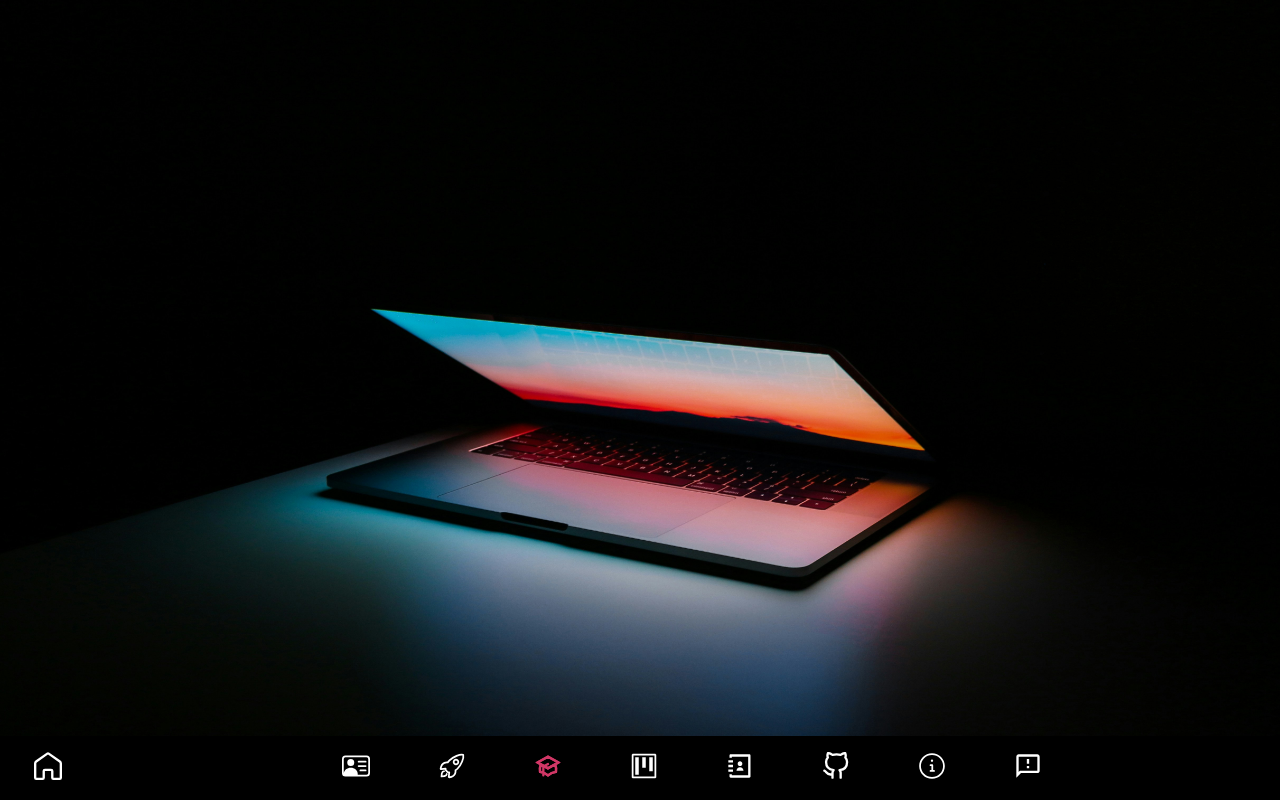
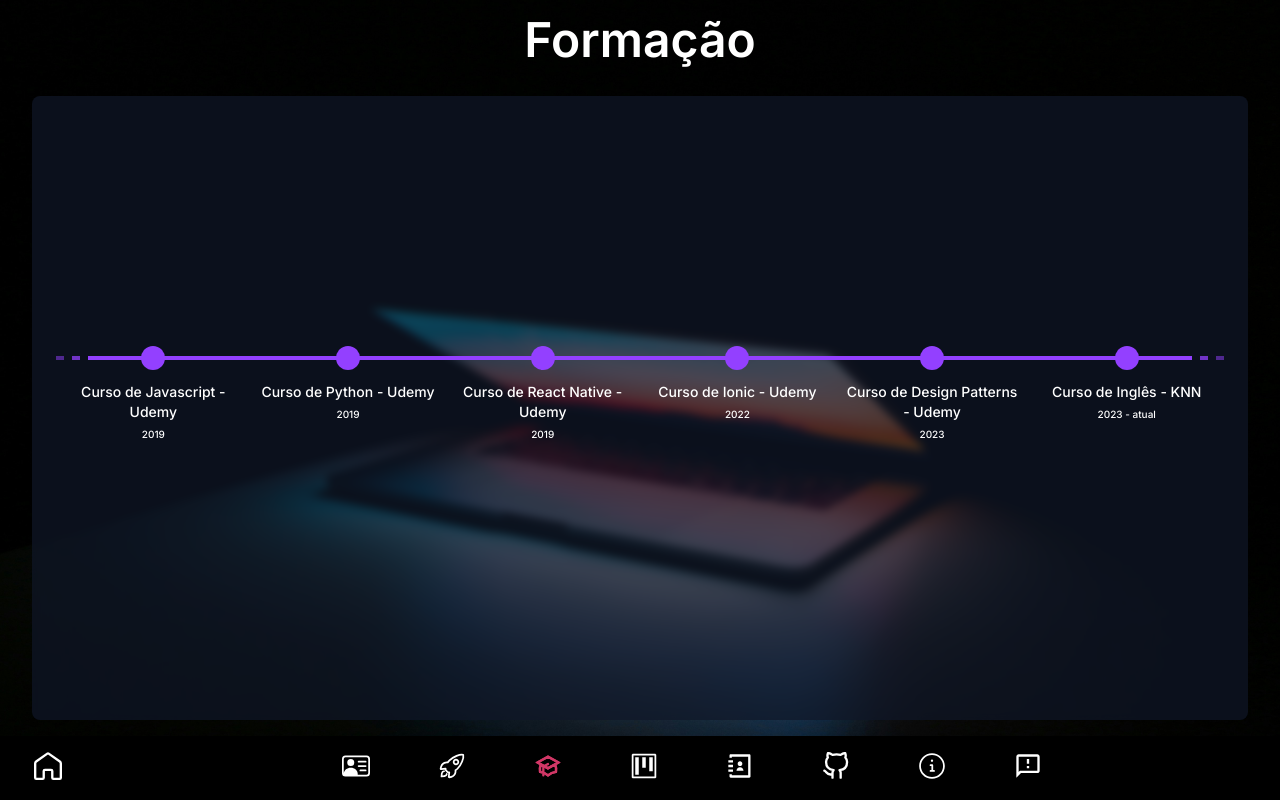
Before and after one commit to ricardorodriguespes17/meu-portifolio, a Next.js app: page /formation in a window 1280 px wide. Before the commit this address had no page. Built offline with nearby package versions, Linux system fonts and the light colour scheme.

Commit message:
formation page structure

```diff
--- /dev/null
+++ b/src/app/formation/page.tsx
@@ -0,0 +1,30 @@
+import Main from "@/components/MainContainer"
+import Timeline from "@/components/Timeline"
+
+const Formation = () => {
+  const academicFormation = [
+    { title: "Técnico em Informática - IFNMG", period: "2014 - 2018" },
+    { title: "Ciência da Computação - UESB", period: "2017 - atual" }
+  ]
+
+  const courses = [
+    { title: "Curso de Javascript - Udemy", period: "2019" },
+    { title: "Curso de Python - Udemy", period: "2019" },
+    { title: "Curso de React Native - Udemy", period: "2019" },
+    { title: "Curso de Ionic - Udemy", period: "2022" },
+    { title: "Curso de Design Patterns - Udemy", period: "2023" },
+    { title: "Curso de Inglês - KNN", period: "2023 - atual" }
+  ]
+
+  return (
+    <div className="flex flex-col items-center flex-1 w-full max-h-screen overflow-auto">
+      <h1 className="mb-8">Formação</h1>
+
+      <Main grid={false} className="h-full w-full mb-4 justify-center items-center md:gap-12">
+        <Timeline prefix sufix timePoints={courses} />
+      </Main>
+    </div>
+  )
+}
+
+export default Formation
--- /dev/null
+++ b/src/components/Timeline.tsx
@@ -0,0 +1,54 @@
+import { AiOutlineCalendar } from "react-icons/ai";
+
+interface TimelineProps {
+  timePoints: FormationType[]
+  prefix?: boolean
+  sufix?: boolean
+}
+
+interface FormationType {
+  title: string;
+  period: string;
+}
+
+export default function Timeline({ timePoints, prefix, sufix }: TimelineProps) {
+  return (
+    <div className="flex flex-col md:flex-row justify-around h-full md:h-fit w-full relative">
+      <div
+        className="flex flex-col md:flex-row h-full w-1 md:w-full md:h-1 rounded absolute left-3 md:left-0 md:top-3 -translate-x-1/2 md:-translate-y-1/2 md:-translate-x-0"
+      >
+        {prefix && (
+          <>
+            <div className="h-2 w-full md:h-full md:w-2 bg-secondary/50" />
+            <div className="h-2 w-full md:h-full md:w-2" />
+            <div className="h-2 w-full md:h-full md:w-2 bg-secondary/75" />
+            <div className="h-2 w-full md:h-full md:w-2" />
+          </>
+        )}
+        <div className="flex-1 h-2 w-full md:h-full bg-secondary" />
+        {sufix && (
+          <>
+            <div className="h-2 w-full md:h-full md:w-2" />
+            <div className="h-2 w-full md:h-full md:w-2 bg-secondary/75" />
+            <div className="h-2 w-full md:h-full md:w-2" />
+            <div className="h-2 w-full md:h-full md:w-2 bg-secondary/50" />
+          </>
+        )}
+      </div>
+
+      {timePoints.map(item => (
+        <div
+          className="flex md:flex-col items-center md:justify-start gap-4 md:gap-1 flex-1"
+        >
+          <div>
+            <div className="bg-secondary w-6 aspect-square rounded-full" />
+          </div>
+          <div className="flex flex-col p-2">
+            <label className="text-sm text-start md:text-center">{item.title}</label>
+            <label className="w-fit md:w-full text-[10px]">{item.period}</label>
+          </div>
+        </div>
+      ))}
+    </div>
+  );
+}
```
